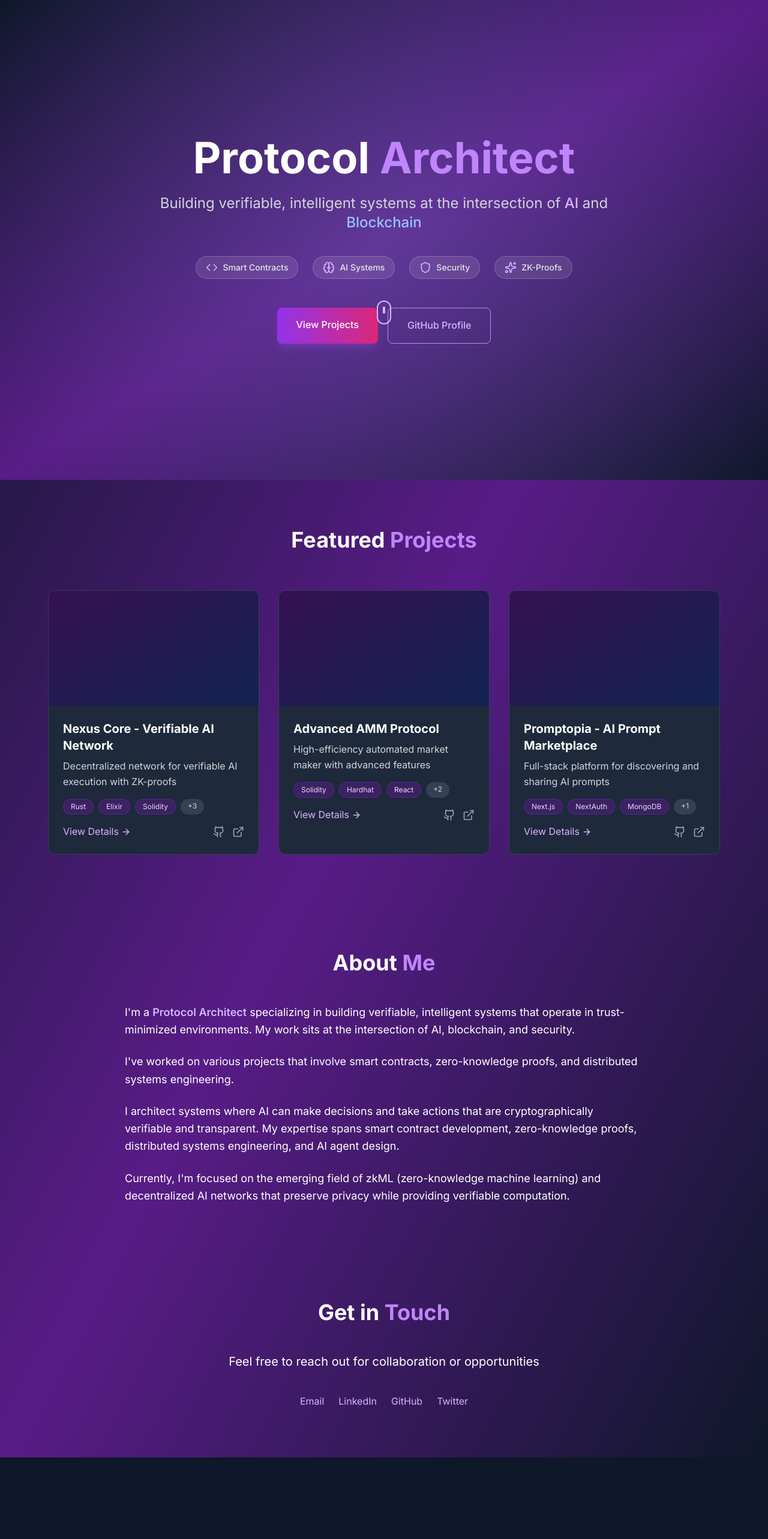
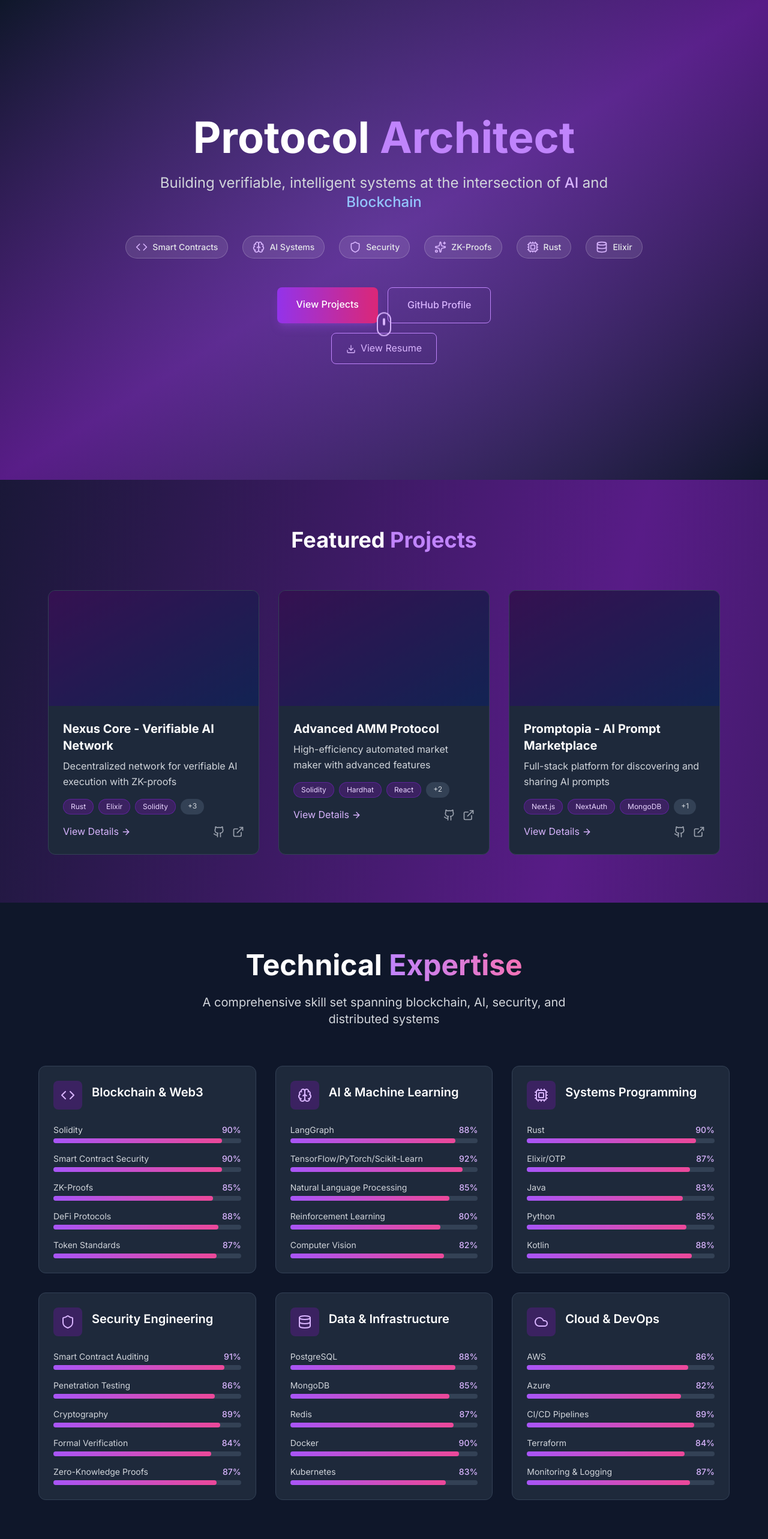
Before and after one commit to pky1987/Portfolio, a Next.js app: page / in a window 1280 px wide. Shown: the top 2566 px of the page at 60% size. Before the commit the page ends 2430 px from the top, so only its background shows below. Built offline with nearby package versions, Linux system fonts and the light colour scheme.

Commit message:
initial Commit

```diff
--- a/src/app/page.tsx
+++ b/src/app/page.tsx
@@ -1,6 +1,10 @@
-import Hero from '@/components/Hero'
+import Hero from '@/components/sections/Hero'
 import ProjectCard from '@/components/projects/ProjectCard';
 import { projects } from '@/data/projects';
+import Skills from '@/components/sections/Skills'
+import About from '@/components/sections/About'
+import Contact from '@/components/sections/Contact'
+import Footer from '@/components/layout/Footer'
 
 export default function Home() {
   return (
@@ -17,55 +21,10 @@ export default function Home() {
           ))}
         </div>
       </section>
-
-      <section id="about" className="py-20 px-4 max-w-4xl mx-auto text-white">
-        <h2 className="text-4xl font-bold text-center mb-12">
-          About <span className="text-purple-400">Me</span>
-        </h2>
-        <div className="text-lg leading-relaxed space-y-6">
-          <p>
-            I&apos;m a <span className="text-purple-300 font-semibold">Protocol Architect</span> specializing in
-            building verifiable, intelligent systems that operate in trust-minimized environments.
-            My work sits at the intersection of AI, blockchain, and security.
-          </p>
-          <p>
-            I&apos;ve worked on various projects that involve smart contracts, zero-knowledge proofs,
-            and distributed systems engineering.
-          </p>
-          <p>
-            I architect systems where AI can make decisions and take actions that are cryptographically
-            verifiable and transparent. My expertise spans smart contract development, zero-knowledge proofs,
-            distributed systems engineering, and AI agent design.
-          </p>
-          <p>
-            Currently, I'm focused on the emerging field of zkML (zero-knowledge machine learning) and
-            decentralized AI networks that preserve privacy while providing verifiable computation.
-          </p>
-        </div>
-      </section>
-
-      <section id="contact" className="py-20 px-4 max-w-2xl mx-auto text-white">
-        <h2 className="text-4xl font-bold text-center mb-12">
-          Get in <span className="text-purple-400">Touch</span>
-        </h2>
-        <div className="text-center space-y-4">
-          <p className="text-xl">Feel free to reach out for collaboration or opportunities</p>
-          <div className="flex justify-center space-x-6 pt-6">
-            <a href="mailto:prakashyadav.by965@gmail.com" className="text-purple-300 hover:text-white transition-colors">
-              Email
-            </a>
-            <a href="https://linkedin.com/in/prakash-yadav-705775374" className="text-purple-300 hover:text-white transition-colors">
-              LinkedIn
-            </a>
-            <a href="https://github.com/pky1987" className="text-purple-300 hover:text-white transition-colors">
-              GitHub
-            </a>
-            <a href="https://twitter.com/yourhandle" className="text-purple-300 hover:text-white transition-colors">
-              Twitter
-            </a>
-          </div>
-        </div>
-      </section>
+       <Skills />
+       <About />
+       <Contact />
+      <Footer />
     </main>
   );
 }
--- a/src/components/Hero.tsx
+++ /dev/null
@@ -1,90 +0,0 @@
-'use client';
-
-import { motion } from 'framer-motion';
-import { Code, Brain, Shield, Sparkles } from 'lucide-react';
-
-export default function Hero() {
-  return (
-    <section className="min-h-screen flex items-center justify-center relative overflow-hidden">
-      {/* Animated background elements */}
-      <div className="absolute inset-0 bg-gradient-to-br from-slate-900 via-purple-900 to-slate-900">
-        <div className="absolute inset-0 bg-[radial-gradient(circle_at_50%_50%,rgba(120,119,198,0.3),rgba(255,255,255,0))]"></div>
-      </div>
-
-      <div className="relative z-10 text-center max-w-6xl mx-auto px-4">
-        <motion.div
-          initial={{ opacity: 0, y: 30 }}
-          animate={{ opacity: 1, y: 0 }}
-          transition={{ duration: 0.8 }}
-          className="mb-8"
-        >
-          <h1 className="text-5xl md:text-7xl font-bold text-white mb-6">
-            Protocol <span className="text-purple-400">Architect</span>
-          </h1>
-          <p className="text-xl md:text-2xl text-gray-300 mb-10 max-w-3xl mx-auto leading-relaxed">
-            Building verifiable, intelligent systems at the intersection of
-            <span className="text-purple-300 font-medium"> AI </span>
-            and
-            <span className="text-blue-300 font-medium"> Blockchain</span>
-          </p>
-        </motion.div>
-
-        <motion.div
-          initial={{ opacity: 0, y: 20 }}
-          animate={{ opacity: 1, y: 0 }}
-          transition={{ duration: 0.8, delay: 0.2 }}
-          className="flex flex-wrap justify-center gap-6 mb-12"
-        >
-          {[
-            { icon: Code, label: 'Smart Contracts' },
-            { icon: Brain, label: 'AI Systems' },
-            { icon: Shield, label: 'Security' },
-            { icon: Sparkles, label: 'ZK-Proofs' },
-          ].map((item, index) => (
-            <div
-              key={item.label}
-              className="flex items-center space-x-2 bg-white/10 backdrop-blur-md rounded-full px-4 py-2 border border-white/20"
-            >
-              <item.icon className="w-5 h-5 text-purple-300" />
-              <span className="text-gray-200 text-sm font-medium">{item.label}</span>
-            </div>
-          ))}
-        </motion.div>
-
-        <motion.div
-          initial={{ opacity: 0, y: 20 }}
-          animate={{ opacity: 1, y: 0 }}
-          transition={{ duration: 0.8, delay: 0.4 }}
-          className="flex flex-col sm:flex-row gap-4 justify-center"
-        >
-          <a
-            href="#projects"
-            className="px-8 py-4 bg-gradient-to-r from-purple-600 to-pink-600 text-white rounded-lg font-medium hover:from-purple-700 hover:to-pink-700 transition-all duration-300 transform hover:scale-105 shadow-lg shadow-purple-500/25"
-          >
-            View Projects
-          </a>
-          <a
-            href="https://github.com/pky1987"
-            className="px-8 py-4 border border-purple-400 text-purple-300 rounded-lg font-medium hover:bg-purple-950 transition-all duration-300 transform hover:scale-105"
-          >
-            GitHub Profile
-          </a>
-        </motion.div>
-
-        {/* Scroll indicator */}
-        <motion.div
-          initial={{ opacity: 0 }}
-          animate={{ opacity: 1 }}
-          transition={{ duration: 0.8, delay: 1 }}
-          className="absolute bottom-8 left-1/2 transform -translate-x-1/2"
-        >
-          <div className="animate-bounce">
-            <div className="w-6 h-10 border-2 border-purple-300 rounded-full flex justify-center">
-              <div className="w-1 h-3 bg-purple-300 rounded-full mt-2"></div>
-            </div>
-          </div>
-        </motion.div>
-      </div>
-    </section>
-  );
-}
--- a/src/components/layout/Footer.tsx
+++ b/src/components/layout/Footer.tsx
@@ -52,7 +52,7 @@ export default function Footer() {
                 <Github className="w-6 h-6" />
               </a>
               <a
-                href="https://linkedin.com/in/yourprofile"
+                href="https://linkedin.com/in/prakash-yadav-705775374"
                 className="text-gray-400 hover:text-white transition-colors"
                 aria-label="LinkedIn"
               >
@@ -66,7 +66,7 @@ export default function Footer() {
                 <Twitter className="w-6 h-6" />
               </a>
               <a
-                href="mailto:your.email@domain.com"
+                href="mailto:prakashyadav.by965@gmail.com"
                 className="text-gray-400 hover:text-white transition-colors"
                 aria-label="Email"
               >
--- a/src/components/sections/About.tsx
+++ b/src/components/sections/About.tsx
@@ -60,12 +60,12 @@ export default function About() {
                 <p>
                   I believe the future of technology lies in creating systems that are not just
                   intelligent but also verifiable and trustless. My work focuses on combining
-                  AI's predictive power with blockchain's trust guarantees to create a new
+                  AI&apos;s predictive power with blockchain&apos;s trust guarantees to create a new
                   paradigm of decentralized intelligence.
                 </p>
                 <p>
                   With expertise spanning smart contract development, zero-knowledge proofs,
-                  and AI systems, I'm uniquely positioned to build solutions that address
+                  and AI systems, I&apos;m uniquely positioned to build solutions that address
                   the fundamental challenges of trust, transparency, and automation in
                   digital systems.
                 </p>
--- a/src/components/sections/Contact.tsx
+++ b/src/components/sections/Contact.tsx
@@ -54,8 +54,8 @@ export default function Contact() {
                   </div>
                   <div>
                     <h4 className="text-white font-semibold">Email</h4>
-                    <a href="mailto:contact@yourdomain.com" className="text-gray-300 hover:text-purple-300 transition-colors">
-                      contact@yourdomain.com
+                    <a href="mailto:prakashyadav.by965@gmail.com" className="text-gray-300 hover:text-purple-300 transition-colors">
+                      prakashydav.by965@gmail.com
                     </a>
                   </div>
                 </div>
@@ -91,7 +91,7 @@ export default function Contact() {
                       <Github className="w-5 h-5" />
                     </a>
                     <a
-                      href="https://linkedin.com/in/yourprofile"
+                      href="https://linkedin.com/in/prakash-yadav-705775374"
                       className="w-10 h-10 bg-slate-700 rounded-lg flex items-center justify-center text-gray-300 hover:text-white hover:bg-purple-600 transition-colors"
                       aria-label="LinkedIn"
                     >
--- a/src/components/sections/Hero.tsx
+++ b/src/components/sections/Hero.tsx
@@ -1,7 +1,7 @@
 'use client';
 
 import { motion } from 'framer-motion';
-import { Code, Brain, Shield, Sparkles,Download,Cpu,Droplets} from 'lucide-react';
+import { Code, Brain, Shield, Sparkles, Download, Cpu, Database } from 'lucide-react';
 
 export default function Hero() {
   return (
@@ -41,8 +41,8 @@ export default function Hero() {
             { icon: Shield, label: 'Security' },
             { icon: Sparkles, label: 'ZK-Proofs' },
             { icon: Cpu, label: 'Rust' },
-            { icon: Droplets, label: 'Elixir' },
-          ].map((item, index) => (
+            { icon: Database, label: 'Elixir' },
+          ].map((item) => (
             <div
               key={item.label}
               className="flex items-center space-x-2 bg-white/10 backdrop-blur-md rounded-full px-4 py-2 border border-white/20"
@@ -57,8 +57,10 @@ export default function Hero() {
           initial={{ opacity: 0, y: 20 }}
           animate={{ opacity: 1, y: 0 }}
           transition={{ duration: 0.8, delay: 0.4 }}
-          className="flex flex-col sm:flex-row gap-4 justify-center"
+          className="flex flex-col items-center gap-4"
         >
+          {/* First row: View Projects and GitHub Profile */}
+          <div className="flex flex-col sm:flex-row gap-4 justify-center">
             <a
               href="#projects"
               className="px-8 py-4 bg-gradient-to-r from-purple-600 to-pink-600 text-white rounded-lg font-medium hover:from-purple-700 hover:to-pink-700 transition-all duration-300 transform hover:scale-105 shadow-lg shadow-purple-500/25"
@@ -71,10 +73,16 @@ export default function Hero() {
             >
               GitHub Profile
             </a>
+          </div>
+
+          {/* Second row: View Resume */}
           <a
-          href="/Prakash_Yadav_Resume.pdf" target="_blank"
-          className="px-6 py-3 border border-purple-400 text-purple-300 rounded-lg hover:bg-purple-950 transition-all">
-          <Download className="w-4 h-4 mr-2 inline" />View Resume</a>
+            href="/Prakash_Yadav_Resume.pdf"
+            target="_blank"
+            className="px-6 py-3 border border-purple-400 text-purple-300 rounded-lg hover:bg-purple-950 transition-all"
+          >
+            <Download className="w-4 h-4 mr-2 inline" />View Resume
+          </a>
         </motion.div>
 
         {/* Scroll indicator */}
--- a/src/components/sections/Skills.tsx
+++ b/src/components/sections/Skills.tsx
@@ -10,7 +10,7 @@ const skillCategories = [
     title: "Blockchain & Web3",
     icon: Code,
     skills: [
-      { name: "Solidity", level: 95 },
+      { name: "Solidity", level: 90 },
       { name: "Smart Contract Security", level: 90 },
       { name: "ZK-Proofs", level: 85 },
       { name: "DeFi Protocols", level: 88 },
@@ -22,7 +22,7 @@ const skillCategories = [
     icon: Brain,
     skills: [
       { name: "LangGraph", level: 88 },
-      { name: "TensorFlow/PyTorch", level: 92 },
+      { name: "TensorFlow/PyTorch/Scikit-Learn", level: 92 },
       { name: "Natural Language Processing", level: 85 },
       { name: "Reinforcement Learning", level: 80 },
       { name: "Computer Vision", level: 82 },
@@ -34,9 +34,9 @@ const skillCategories = [
     skills: [
       { name: "Rust", level: 90 },
       { name: "Elixir/OTP", level: 87 },
-      { name: "Go", level: 83 },
-      { name: "C++", level: 85 },
-      { name: "Distributed Systems", level: 88 },
+      { name: "Java", level: 83 },
+      { name: "Python", level: 85 },
+      { name: "Kotlin", level: 88 },
     ]
   },
   {
--- a/src/data/projects.ts
+++ b/src/data/projects.ts
@@ -96,5 +96,5 @@ export const projects: Project[] = [
       "Redis caching for social features",
       "Next.js SSG and ISR for SEO"
     ]
-  }
+  },
 ];
```
Also changed, not shown: src/data/constants.ts (+0 -7 lines), src/lib/utils.ts (+4 -4 lines), src/components/Footer.tsx (deleted), src/components/Navigation.tsx (deleted). Lines whose indentation alone changed are shown as unchanged.
